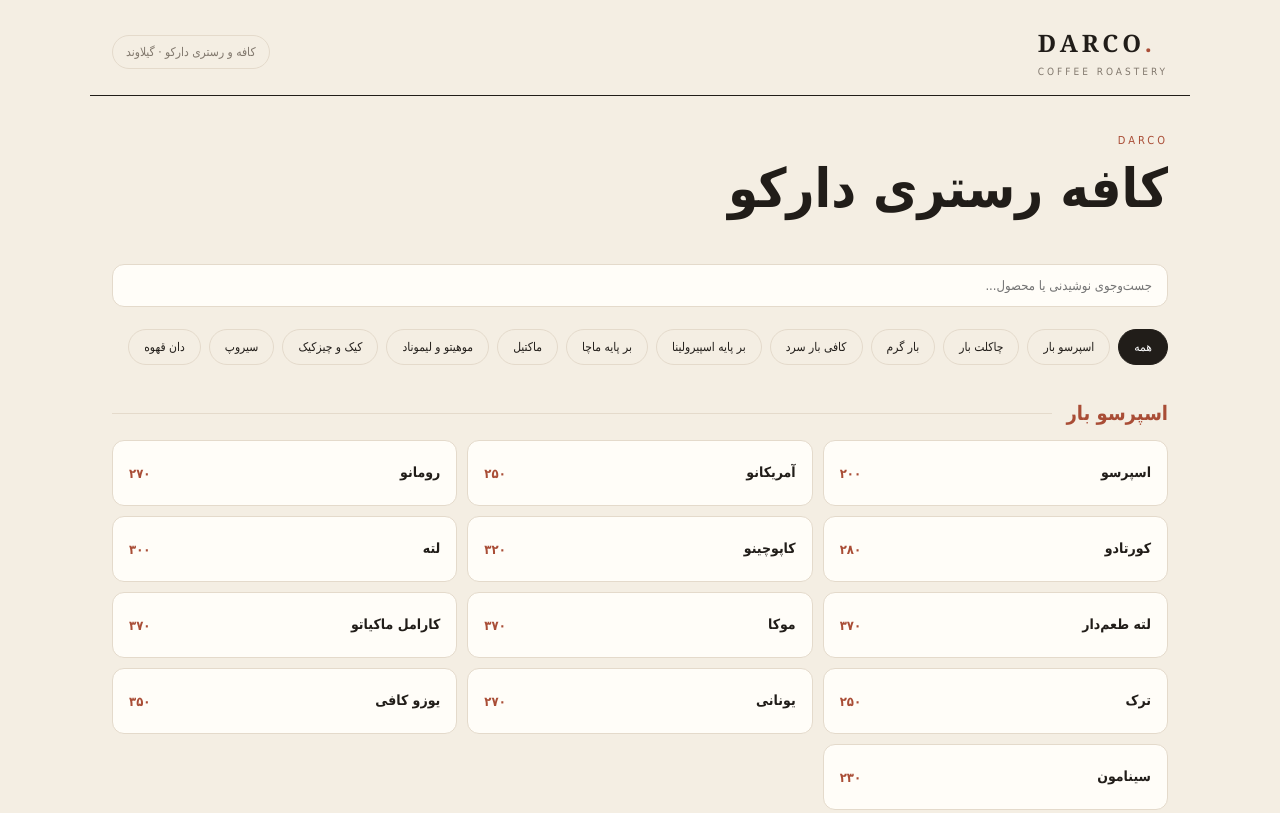
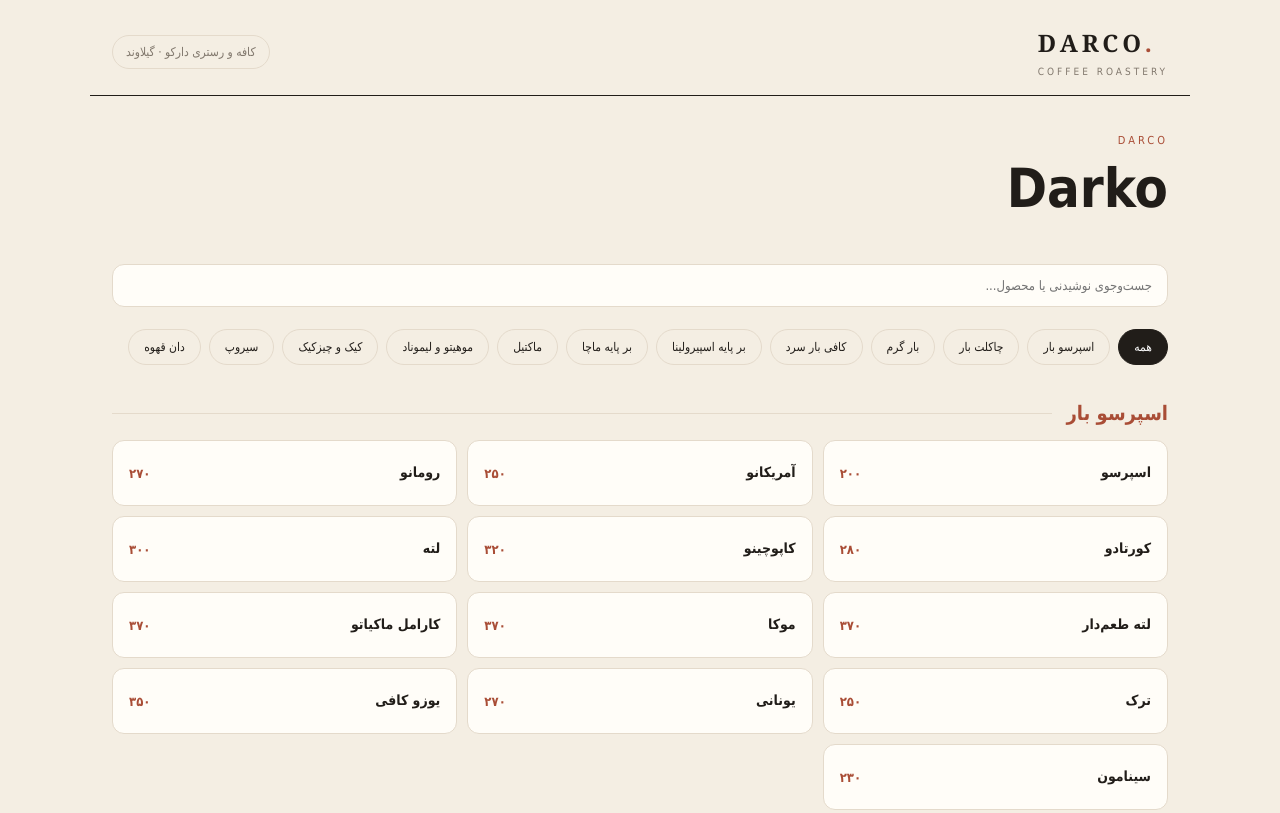
Before and after one commit to sajjaallahdad-dot/Darko-CRM., a plain HTML site: page index.html in a window 1280 px wide. Shown: the top 813 px of the page. Drawn offline with Linux system fonts and the light colour scheme.

Commit message:
Set menu heading to Darko

```diff
--- a/index.html
+++ b/index.html
@@ -27,7 +27,7 @@ main{max-width:1100px;margin:auto;padding:30px 22px 60px}.hero{padding:8px 0 26p
 <body>
 <header><div><div class="logo">DARCO<span>.</span></div><div class="sub">COFFEE ROASTERY</div></div><div class="header-note">کافه و رستری دارکو · گیلاوند</div></header>
 <main>
-<section class="hero"><div class="eyebrow">DARCO</div><h1>کافه رستری دارکو</h1></section>
+<section class="hero"><div class="eyebrow">DARCO</div><h1>Darko</h1></section>
 <div class="tools"><input class="search" id="search" type="search" placeholder="جست‌وجوی نوشیدنی یا محصول..." aria-label="جست‌وجو"></div>
 <nav class="categories" id="categories" aria-label="دسته‌بندی منو"></nav>
 <div id="menu"></div>
```
